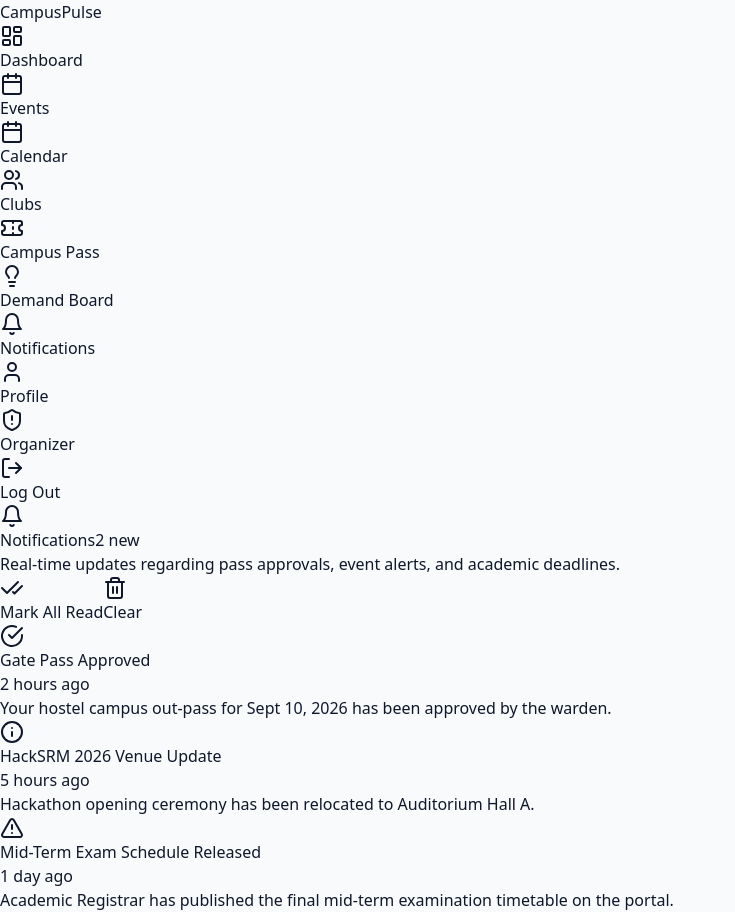
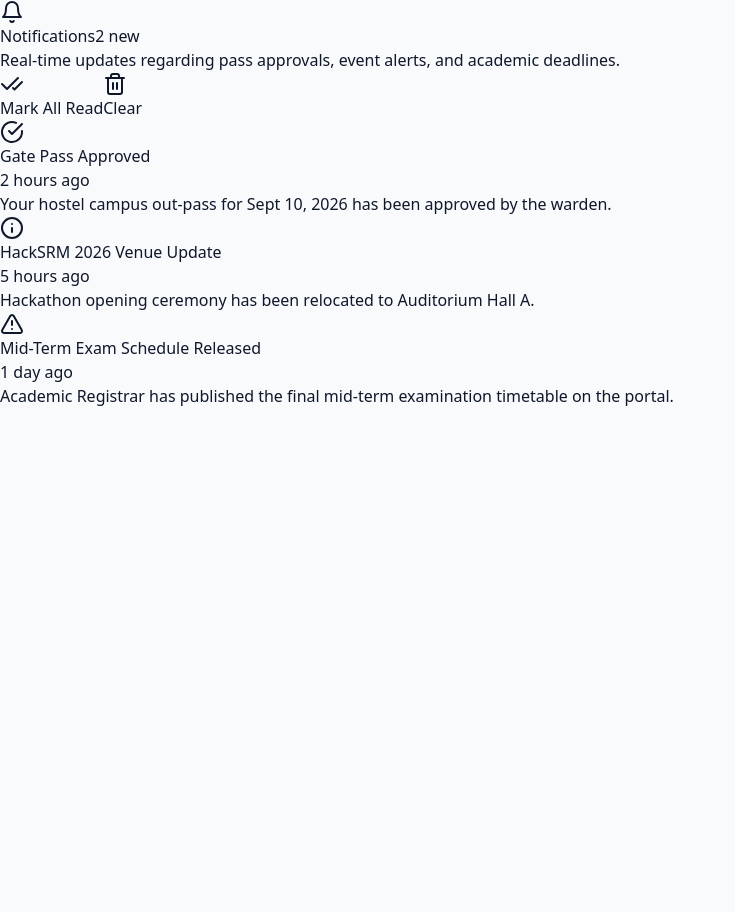
Before and after one commit to not-user-mayank/campus-pulse, a React (Vite) app: page /notifications in a window 1280 px wide. Shown: the whole page, without its empty margins (0-735 px from the left). After the commit the page ends 800 px from the top, so only its background shows below. Built offline with nearby package versions, Linux system fonts and the light colour scheme.

Commit message:
Fix organizer sub-routes and sidebar navigation

```diff
--- a/src/App.tsx
+++ b/src/App.tsx
@@ -1,51 +1,52 @@
 import React from 'react';
 import { BrowserRouter, Routes, Route, Navigate, Outlet } from 'react-router-dom';
-import { DashboardLayout } from './components/layout/DashboardLayout';
-import { OrganizerRoute } from './components/OrganizerRoute';
 
-// Page Imports
-import StudentDashboard from './pages/StudentDashboard';
-import { EventsPage } from './pages/EventsPage';
-import { AcademicCalendarPage } from './pages/AcademicCalendarPage';
-import { CalendarPage } from './pages/CalendarPage';
+// Keep the dashboard routes grouped even when no external layout module is present.
+function DashboardLayout() {
+  return <Outlet />;
+}
+
+// Pages
+import EventsPage from './pages/EventsPage';
+import CalendarPage from './pages/CalendarPage';
 import ClubsPage from './pages/ClubsPage';
 import CampusPassPage from './pages/CampusPassPage';
 import DemandBoardPage from './pages/DemandBoardPage';
+import NotificationsPage from './pages/NotificationsPage';
 import ProfilePage from './pages/ProfilePage';
-import { NotificationsPage } from './pages/NotificationsPage';
-import OrganizerPage from './pages/OrganizerPage';
 import LoginPage from './pages/LoginPage';
-import { NotFoundPage } from './pages/NotFoundPage';
+
+function DashboardPage() {
+  return <div>Dashboard</div>;
+}
 
 export function App() {
   return (
     <BrowserRouter>
       <Routes>
+        {/* Public Routes */}
         <Route path="/login" element={<LoginPage />} />
 
+        {/* Protected Dashboard Routes */}
         <Route element={<DashboardLayout />}>
-          <Route path="/" element={<Navigate to="/dashboard" replace />} />
-          <Route path="/dashboard" element={<StudentDashboard />} />
+          <Route path="/dashboard" element={<DashboardPage />} />
           <Route path="/events" element={<EventsPage />} />
           <Route path="/calendar" element={<CalendarPage />} />
-          <Route path="/academic-calendar" element={<AcademicCalendarPage />} />
           <Route path="/clubs" element={<ClubsPage />} />
           <Route path="/campus-pass" element={<CampusPassPage />} />
           <Route path="/demand-board" element={<DemandBoardPage />} />
+          <Route path="/notifications" element={<NotificationsPage />} />
           <Route path="/profile" element={<ProfilePage />} />
-          <Route path="/notifications" element={<NotificationsPage />} />
 
-          <Route
-            path="/organizer"
-            element={
-              <OrganizerRoute>
-                <OrganizerPage />
-              </OrganizerRoute>
-            }
-          />
+          {/* Organizer Sub-routes */}
+          <Route path="/organizer/board" element={<DemandBoardPage />} />
+          <Route path="/organizer/events" element={<EventsPage />} />
+          <Route path="/organizer/passes" element={<CampusPassPage />} />
         </Route>
 
-        <Route path="*" element={<NotFoundPage />} />
+        {/* Redirect Root and Fallback */}
+        <Route path="/" element={<Navigate to="/dashboard" replace />} />
+        <Route path="*" element={<Navigate to="/dashboard" replace />} />
       </Routes>
     </BrowserRouter>
   );
--- a/src/components/layout/DashboardLayout.tsx
+++ b/src/components/layout/DashboardLayout.tsx
@@ -1,75 +1,148 @@
-import React from 'react';
-import { Link, useLocation, Outlet } from 'react-router-dom';
+import React, { useState } from 'react';
+import { NavLink, Outlet, useNavigate } from 'react-router-dom';
 import {
   LayoutDashboard,
   Calendar,
   Users,
   Ticket,
-  Lightbulb,
+  Compass,
   Bell,
   User,
+  Shield,
   LogOut,
-  ShieldAlert
+  ChevronDown,
+  ChevronUp,
 } from 'lucide-react';
 
 export function DashboardLayout() {
-  const location = useLocation();
+  const [isOrganizerOpen, setIsOrganizerOpen] = useState(false);
+  const navigate = useNavigate();
 
-  // Navigation Links matching paths in App.tsx
-  const navItems = [
+  const mainLinks = [
     { name: 'Dashboard', path: '/dashboard', icon: LayoutDashboard },
     { name: 'Events', path: '/events', icon: Calendar },
     { name: 'Calendar', path: '/calendar', icon: Calendar },
     { name: 'Clubs', path: '/clubs', icon: Users },
     { name: 'Campus Pass', path: '/campus-pass', icon: Ticket },
-    { name: 'Demand Board', path: '/demand-board', icon: Lightbulb },
+    { name: 'Demand Board', path: '/demand-board', icon: Compass },
     { name: 'Notifications', path: '/notifications', icon: Bell },
     { name: 'Profile', path: '/profile', icon: User },
-    { name: 'Organizer', path: '/organizer', icon: ShieldAlert },
   ];
 
+  const handleLogout = () => {
+    localStorage.clear();
+    navigate('/login');
+  };
+
   return (
-    <div className="flex h-screen bg-slate-50 dark:bg-slate-900">
-      {/* Sidebar Navigation */}
-      <aside className="w-64 bg-white dark:bg-slate-800 border-r border-slate-200 dark:border-slate-700 flex flex-col">
-        <div className="p-6 border-b border-slate-200 dark:border-slate-700">
-          <h1 className="text-xl font-bold text-blue-600 dark:text-blue-400">CampusPulse</h1>
+    <div className="flex min-h-screen bg-[#0b0f19] text-slate-100 font-sans">
+      {/* Sidebar */}
+      <aside className="w-64 bg-[#111827] text-slate-300 min-h-screen p-4 flex flex-col justify-between border-r border-slate-800 shrink-0 sticky top-0 h-screen">
+        <div className="space-y-6 overflow-y-auto">
+          {/* Brand Logo */}
+          <div className="flex items-center gap-3 px-3 py-2">
+            <h1 className="text-xl font-bold text-blue-500 tracking-tight">CampusPulse</h1>
           </div>
 
-        <nav className="flex-1 p-4 space-y-1 overflow-y-auto">
-          {navItems.map((item) => {
-            const Icon = item.icon;
-            const isActive = location.pathname === item.path;
-
+          {/* Navigation Links */}
+          <nav className="space-y-1">
+            {mainLinks.map((link) => {
+              const Icon = link.icon;
               return (
-              <Link
-                key={item.path}
-                to={item.path}
-                className={`flex items-center gap-3 px-4 py-3 text-sm font-medium rounded-xl transition-colors ${
+                <NavLink
+                  key={link.path}
+                  to={link.path}
+                  className={({ isActive }) =>
+                    `flex items-center gap-3 px-3 py-2.5 rounded-xl text-sm font-medium transition-colors ${
                       isActive
-                    ? 'bg-blue-50 dark:bg-blue-900/30 text-blue-600 dark:text-blue-400'
-                    : 'text-slate-600 dark:text-slate-400 hover:bg-slate-100 dark:hover:bg-slate-700/50 hover:text-slate-900'
-                }`}
+                        ? 'bg-blue-600/20 text-blue-400 font-semibold'
+                        : 'text-slate-400 hover:text-white hover:bg-slate-800/60'
+                    }`
+                  }
                 >
-                <Icon className="w-5 h-5" />
-                <span>{item.name}</span>
-              </Link>
+                  <Icon className="w-4 h-4 shrink-0" />
+                  <span>{link.name}</span>
+                </NavLink>
               );
             })}
+
+            {/* Organizer Section Header & Accordion */}
+            <div className="pt-2">
+              <button
+                type="button"
+                onClick={() => setIsOrganizerOpen(!isOrganizerOpen)}
+                className="w-full flex items-center justify-between px-3 py-2.5 rounded-xl text-sm font-medium text-slate-400 hover:text-white hover:bg-slate-800/60 transition-colors"
+              >
+                <div className="flex items-center gap-3">
+                  <Shield className="w-4 h-4 shrink-0 text-indigo-400" />
+                  <span>Organizer</span>
+                </div>
+                {isOrganizerOpen ? (
+                  <ChevronUp className="w-4 h-4 text-slate-500" />
+                ) : (
+                  <ChevronDown className="w-4 h-4 text-slate-500" />
+                )}
+              </button>
+
+              {/* Sub-links */}
+              {isOrganizerOpen && (
+                <div className="ml-7 mt-1 space-y-1 border-l-2 border-slate-800 pl-3">
+                  <NavLink
+                    to="/organizer/board"
+                    className={({ isActive }) =>
+                      `block py-1.5 px-2 rounded-lg text-xs font-medium transition-colors ${
+                        isActive
+                          ? 'text-blue-400 font-bold bg-blue-500/10'
+                          : 'text-slate-400 hover:text-white'
+                      }`
+                    }
+                  >
+                    Demand Board
+                  </NavLink>
+                  <NavLink
+                    to="/organizer/events"
+                    className={({ isActive }) =>
+                      `block py-1.5 px-2 rounded-lg text-xs font-medium transition-colors ${
+                        isActive
+                          ? 'text-blue-400 font-bold bg-blue-500/10'
+                          : 'text-slate-400 hover:text-white'
+                      }`
+                    }
+                  >
+                    Manage Events
+                  </NavLink>
+                  <NavLink
+                    to="/organizer/passes"
+                    className={({ isActive }) =>
+                      `block py-1.5 px-2 rounded-lg text-xs font-medium transition-colors ${
+                        isActive
+                          ? 'text-blue-400 font-bold bg-blue-500/10'
+                          : 'text-slate-400 hover:text-white'
+                      }`
+                    }
+                  >
+                    Approve Passes
+                  </NavLink>
+                </div>
+              )}
+            </div>
           </nav>
+        </div>
 
-        <div className="p-4 border-t border-slate-200 dark:border-slate-700">
-          <Link
-            to="/login"
-            className="flex items-center gap-3 px-4 py-3 text-sm font-medium text-rose-600 dark:text-rose-400 hover:bg-rose-50 dark:hover:bg-rose-900/20 rounded-xl transition-colors w-full"
+        {/* Logout */}
+        <div className="pt-4 border-t border-slate-800 shrink-0">
+          <button
+            type="button"
+            onClick={handleLogout}
+            className="w-full flex items-center gap-3 px-3 py-2.5 rounded-xl text-sm font-medium text-rose-400 hover:bg-rose-500/10 transition-colors"
           >
-            <LogOut className="w-5 h-5" />
+            <LogOut className="w-4 h-4 shrink-0" />
             <span>Log Out</span>
-          </Link>
+          </button>
         </div>
       </aside>
 
-      {/* Main Page Render Area */}
+      {/* Main Content View */}
       <main className="flex-1 overflow-y-auto p-6">
         <Outlet />
       </main>
```
Lines whose indentation alone changed are shown as unchanged.
